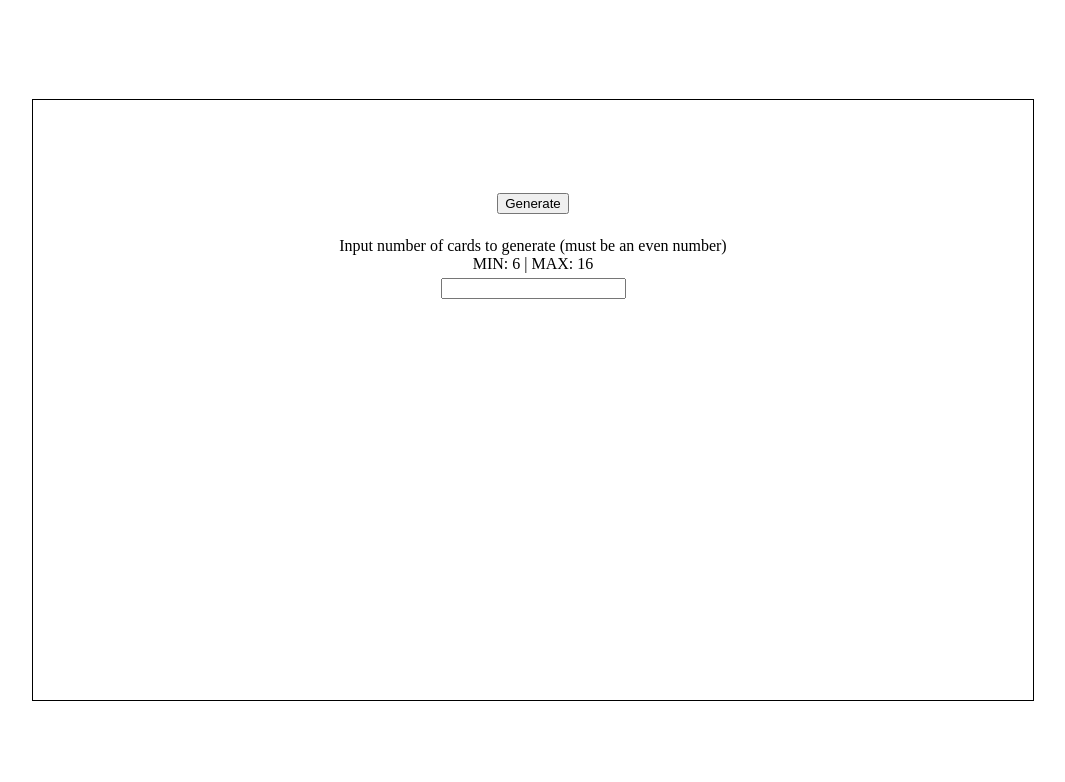
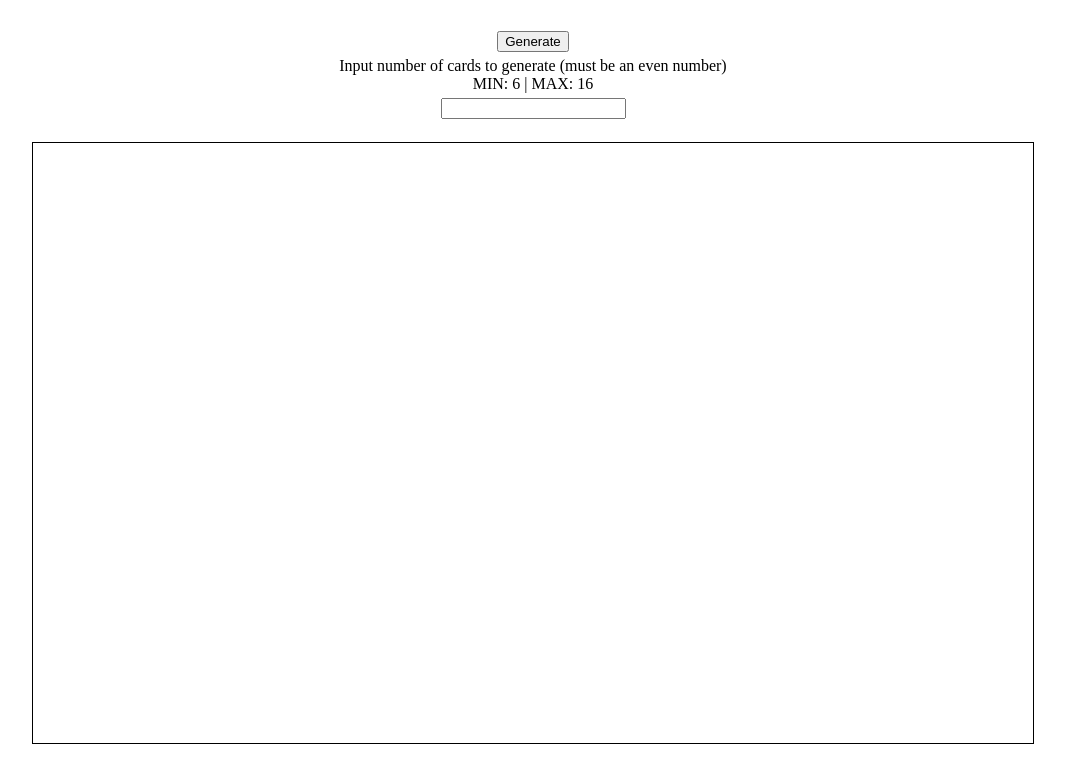
Before and after one commit to john-h-repository/w7-colors-memory, a plain HTML site: page index.html in a window 1280 px wide. Shown: the whole page, without its empty margins (107-1172 px from the left). Drawn offline with Linux system fonts and the light colour scheme.

Commit message:
i hate css and html so much like you wouldnt believe

```diff
--- a/index.html
+++ b/index.html
@@ -4,28 +4,16 @@
     </head>
 
     <body>
-        <canvas id="canvas" width="1000" height="600"></canvas>
-
         <br>
-        <br>
-        <br>
-        <br>
-        <br>
-        <br>
-        <br>
-        <br>
-        <br>
-        <br>
-
         <div class="idk">
         <button class="menu" id="start">Generate</button>
-        </div>
         <br>
-        <div class="idk">
         <div>Input number of cards to generate (must be an even number)</div>
         <div>MIN: 6 | MAX: 16</div>
         <input class="menu" id="cardinput"></input>
         </div>
+        <br>
+        <canvas id="canvas" width="1000" height="600"></canvas>
 
         <script type="module" src="node.js"></script>
     </body>
--- a/styles.css
+++ b/styles.css
@@ -3,7 +3,6 @@
     padding: 0;
     margin: auto;
     display: block;
-    position: absolute;
     top: 0;
     bottom: 0;
     left: 0;
```
